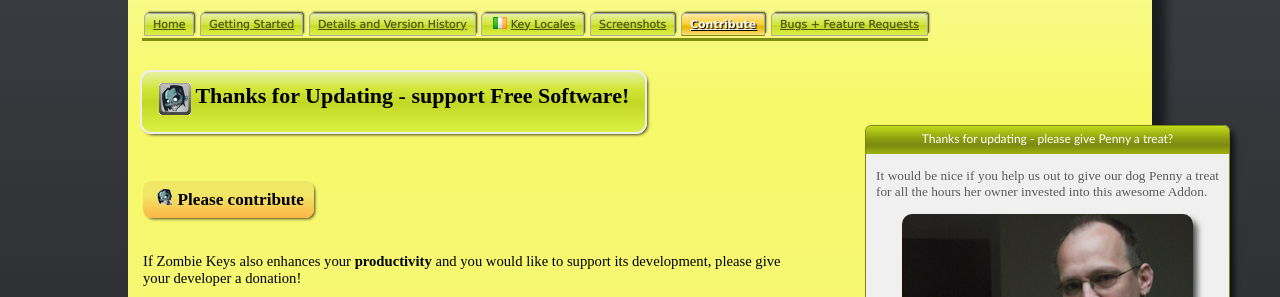
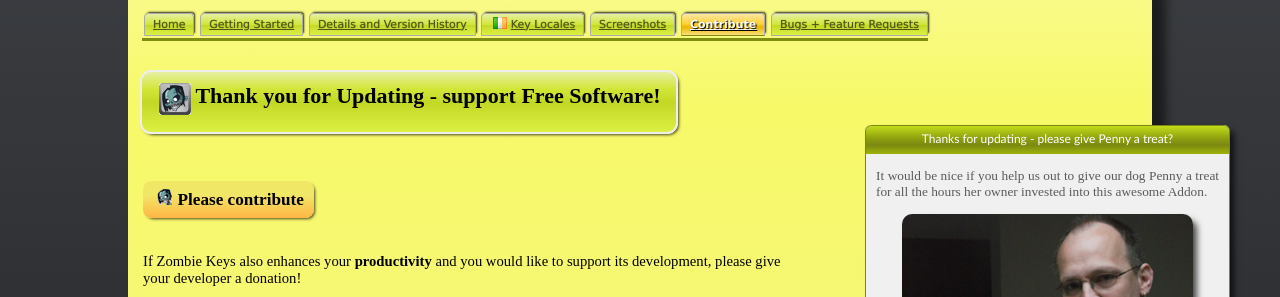
Before and after one commit to RealRaven2000/ZombieKeys, an Eleventy site: page src/donate.html in a window 1280 px wide. Shown: the part 371-668 px from the top of the page. Built offline with nearby package versions, Linux system fonts and the light colour scheme; Eleventy itself is replaced by a stand-in of ours; files that its build step writes are made by us from their sources.

Commit message:
change thanks to thank you

```diff
--- a/src/donate.html
+++ b/src/donate.html
@@ -41,7 +41,7 @@ p.quote {
 }
 
 </style>
-<h2 class="page-header">Thanks for Updating - support Free Software!</h2>
+<h2 class="page-header">Thank you for Updating - support Free Software!</h2>
 
 	<div id="infoTabs">
 		<div class="infoTab" id="on-a-word">
```
